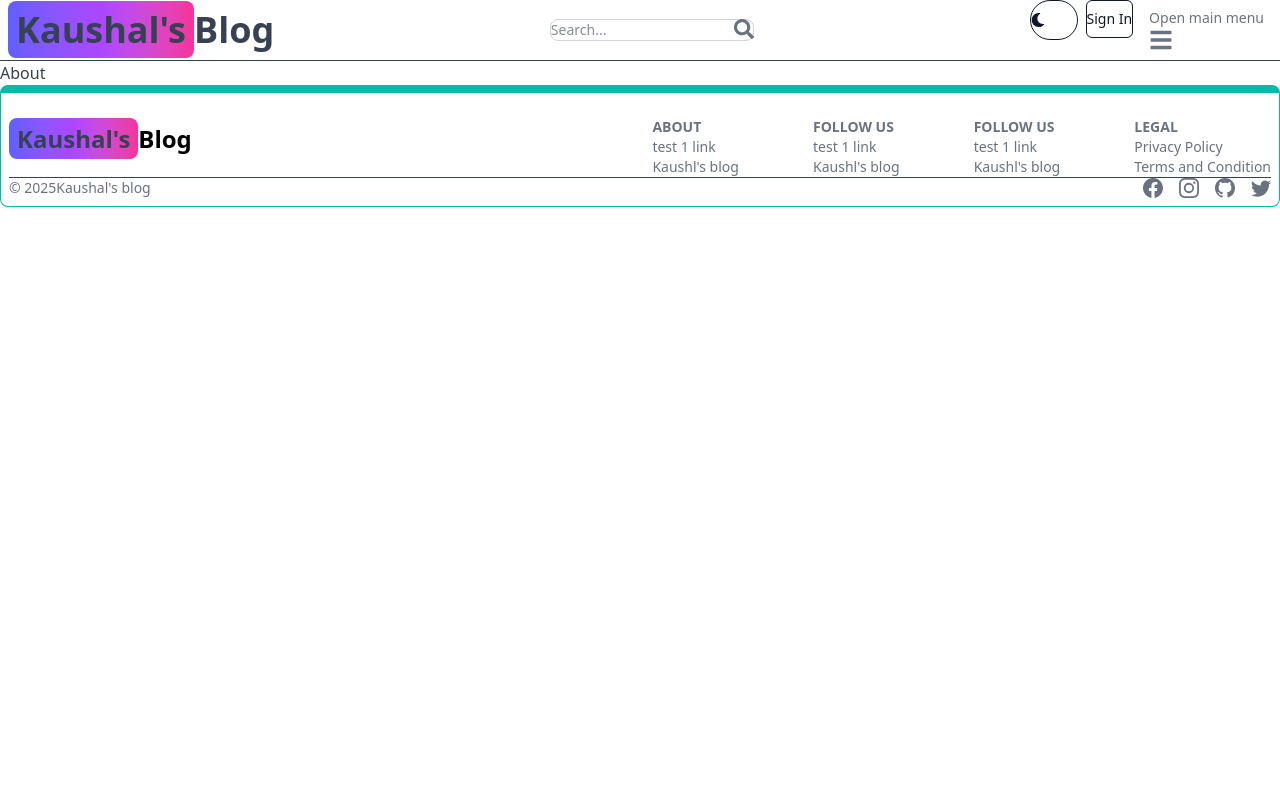
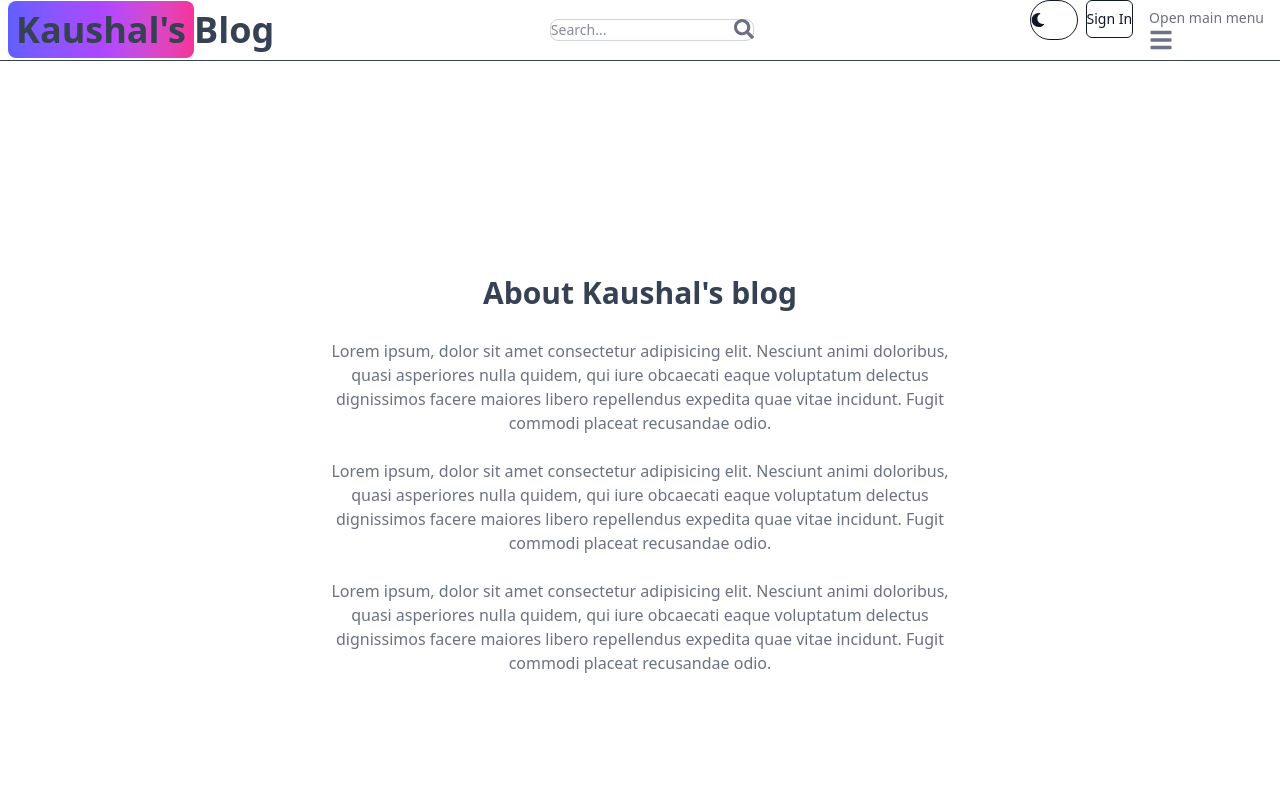
Before and after one commit to ozakaushal/Blog, a React (Vite) app in the folder client/: page /about in a window 1280 px wide. Shown: the top 800 px of the page. Built offline with nearby package versions, Linux system fonts and the light colour scheme; no server answers.

Commit message:
prepared about page

```diff
--- a/client/src/components/Header.jsx
+++ b/client/src/components/Header.jsx
@@ -125,9 +125,9 @@
         <Navbar.Link active={path === "/about"} as={"div"}>
           <Link to="/about">About</Link>
         </Navbar.Link>
-        <Navbar.Link active={path === "/projects"} as={"div"}>
+        {/* <Navbar.Link active={path === "/projects"} as={"div"}>
           <Link to="/projects">Projects</Link>
-        </Navbar.Link>
+        </Navbar.Link> */}
       </Navbar.Collapse>
     </Navbar>
   );
--- a/client/src/pages/About.jsx
+++ b/client/src/pages/About.jsx
@@ -1,7 +1,40 @@
 import React from "react";
 
 const About = () => {
-  return <div>About</div>;
+  return (
+    <div className="min-h-screen flex items-center justify-center">
+      <div className="max-w-2xl mx-auto p-3 text-center">
+        <div className="">
+          <h1 className="text-3xl font-semibold text-center my-7">
+            About Kaushal's blog
+          </h1>
+          <div className="text-m text-gray-500 flex flex-col gap-6">
+            <p>
+              Lorem ipsum, dolor sit amet consectetur adipisicing elit. Nesciunt
+              animi doloribus, quasi asperiores nulla quidem, qui iure obcaecati
+              eaque voluptatum delectus dignissimos facere maiores libero
+              repellendus expedita quae vitae incidunt. Fugit commodi placeat
+              recusandae odio.
+            </p>
+            <p>
+              Lorem ipsum, dolor sit amet consectetur adipisicing elit. Nesciunt
+              animi doloribus, quasi asperiores nulla quidem, qui iure obcaecati
+              eaque voluptatum delectus dignissimos facere maiores libero
+              repellendus expedita quae vitae incidunt. Fugit commodi placeat
+              recusandae odio.
+            </p>
+            <p>
+              Lorem ipsum, dolor sit amet consectetur adipisicing elit. Nesciunt
+              animi doloribus, quasi asperiores nulla quidem, qui iure obcaecati
+              eaque voluptatum delectus dignissimos facere maiores libero
+              repellendus expedita quae vitae incidunt. Fugit commodi placeat
+              recusandae odio.
+            </p>
+          </div>
+        </div>
+      </div>
+    </div>
+  );
 };
 
 export default About;
```
